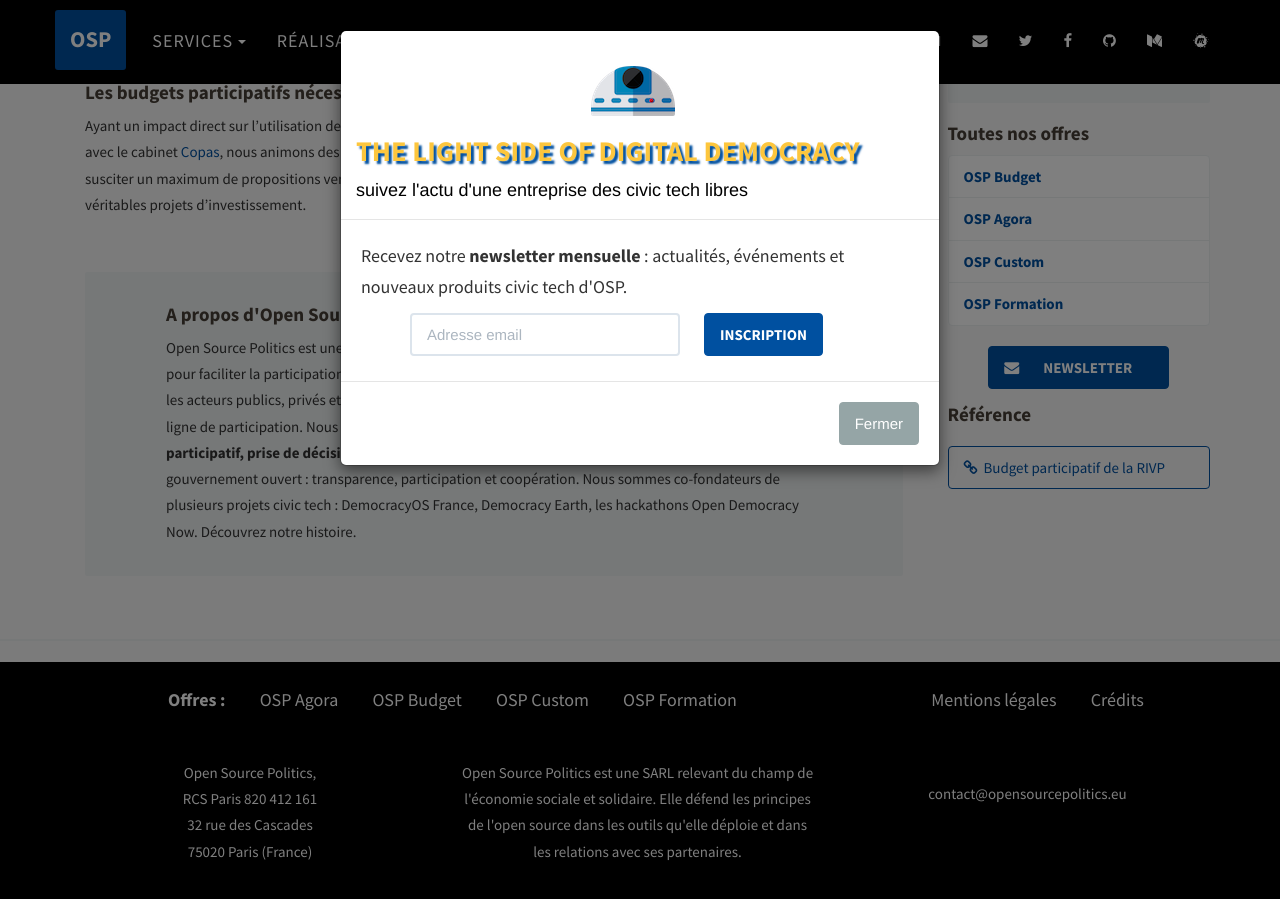
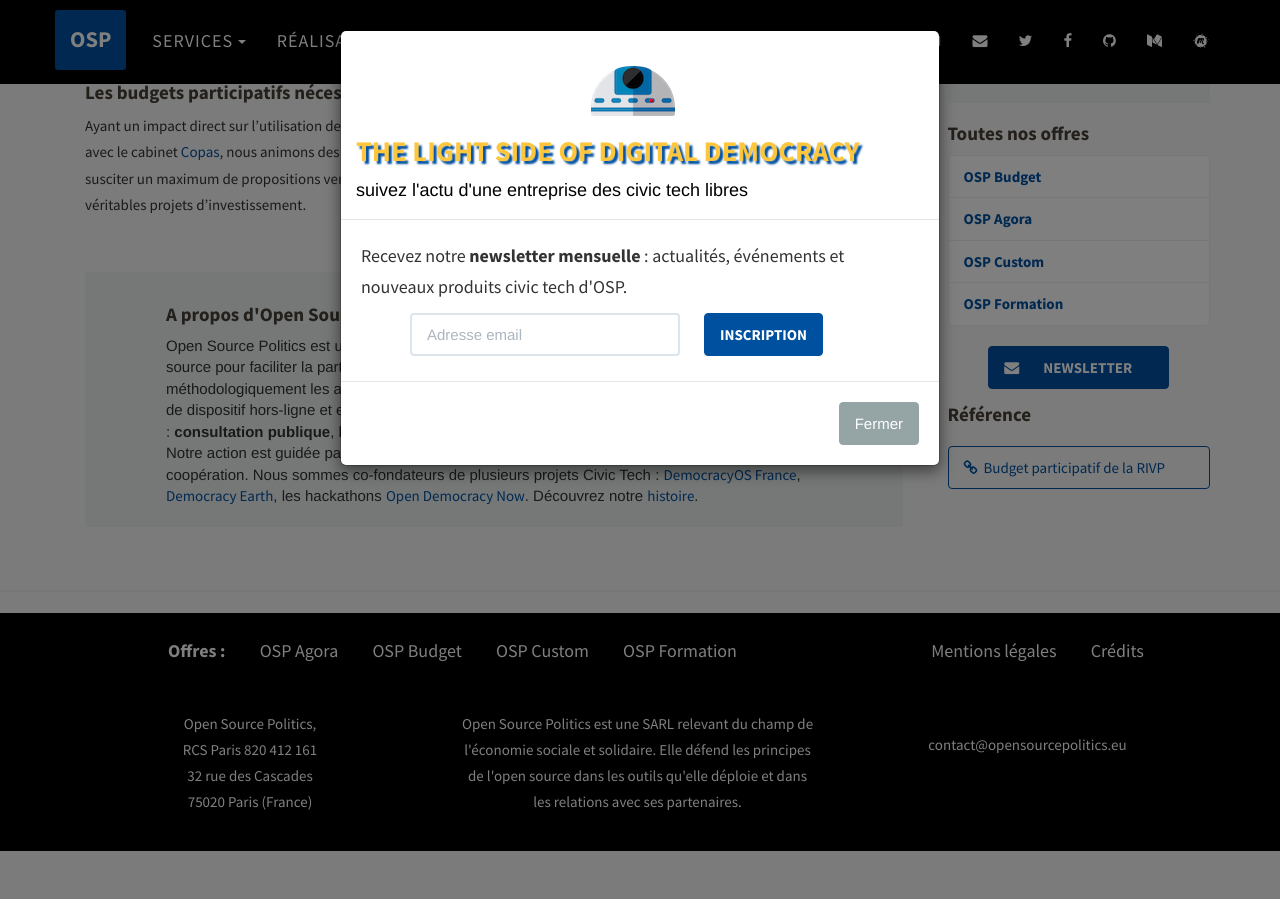
Before and after one commit to OpenSourcePolitics/opensourcepolitics_web-site, a Jekyll site: the page built from _offres-fr/bp.markdown, in a window 1280 px wide and 900 px high, scrolled down 810 px. Built offline with Jekyll 4.4.1, drawn with Linux system fonts in a browser that asks for light colours; some web fonts are replaced; comment, search, counter and statistics services are not loaded; after the commit the page ends 1661 px from its top, so only the background shows below that.

Commit message:
Update from Forestry.io - bp.markdown

```diff
--- a/_offres-fr/bp.markdown
+++ b/_offres-fr/bp.markdown
@@ -11,8 +11,6 @@ ref1-name: Budget participatif de la RIVP
 ref1-url: "/refs-fr/2017-03-29-bp-rivp/"
 date: '2017-05-23T16:02:11.316+00:00'
 ---
-
-
 #### Le budget participatif, qu'est-ce que c'est ?
 
 Un **budget participatif** est une démarche qui consiste à impliquer les citoyens dans la gestion financière de leur ville, leur département etc. Une collectivité souhaitant mettre en place un budget participatif procèdera par étapes : définir le pourcentage du budget total qui sera alloué au processus, puis collecter les propositions des citoyens quant à l’utilisation de ces fonds. Enfin, il s’agira de faire voter puis mettre en place les meilleurs projets. À une période où la défiance des Français vis-à-vis de la politique se fait de plus en plus grande, une telle démarche permet de restaurer le lien de confiance entre élus et citoyens en mettant en place un dispositif de participation qui garantit le respect des engagements pris par tous.
@@ -29,4 +27,10 @@ Ayant un impact direct sur l’utilisation des fonds publics, une telle démarch
 <center><a href="{{ site.baseurl }}/fr/accueil#contact" class="btn btn-primary">Nous contacter pour plus d'info</a></center>
 
 <div class="well">
-<h4>A propos d'Open Source Politics</h4><p>Open Source Politics est une entreprise de l'ESS qui développe des solutions civic tech en open source pour faciliter la participation des publics. Nous accompagnons techniquement et méthodologiquement les acteurs publics, privés et associatifs dans la mise en place de processus de dispositif hors-ligne et en ligne de participation. Nous intervenons sur différents types de projets : <b>consultation publiqu</b>e, <b>budget participatif,</b> <b>prise de décisions collaborative</b> etc. Notre action est guidée par les principes du gouvernement ouvert : transparence, participation et coopération. Nous sommes co-fondateurs de plusieurs projets civic tech : DemocracyOS France, Democracy Earth, les hackathons Open Democracy Now. Découvrez notre histoire. </p></div>
+<h4>A propos d'Open Source Politics</h4>
+
+Open Source Politics est une entreprise de l'ESS qui développe des solutions civic tech en open source pour faciliter la participation des publics. Nous accompagnons techniquement et méthodologiquement les acteurs publics, privés et associatifs dans la mise en place de processus de dispositif hors-ligne et en ligne de participation. Nous intervenons sur différents types de projets : <b>consultation publique</b>, <b>budget participatif</b>, <b>prise de décisions collaborative</b> etc.
+
+<br>
+Notre action est guidée par les principes du gouvernement ouvert : transparence, participation et coopération. Nous sommes co-fondateurs de plusieurs projets Civic Tech : <a href="http://democracyos.eu" target="blank">DemocracyOS France</a>, <a href="http://democracy.earth" target="blank">Democracy Earth</a>, les hackathons <a href="http://opendemocracynow.net" target="blank">Open Democracy Now</a>. Découvrez notre <a href="https://medium.com/open-source-politics/notre-histoire-c61bbec90334#.bmus5b392" target="blank">histoire</a>.
+</div>
```
